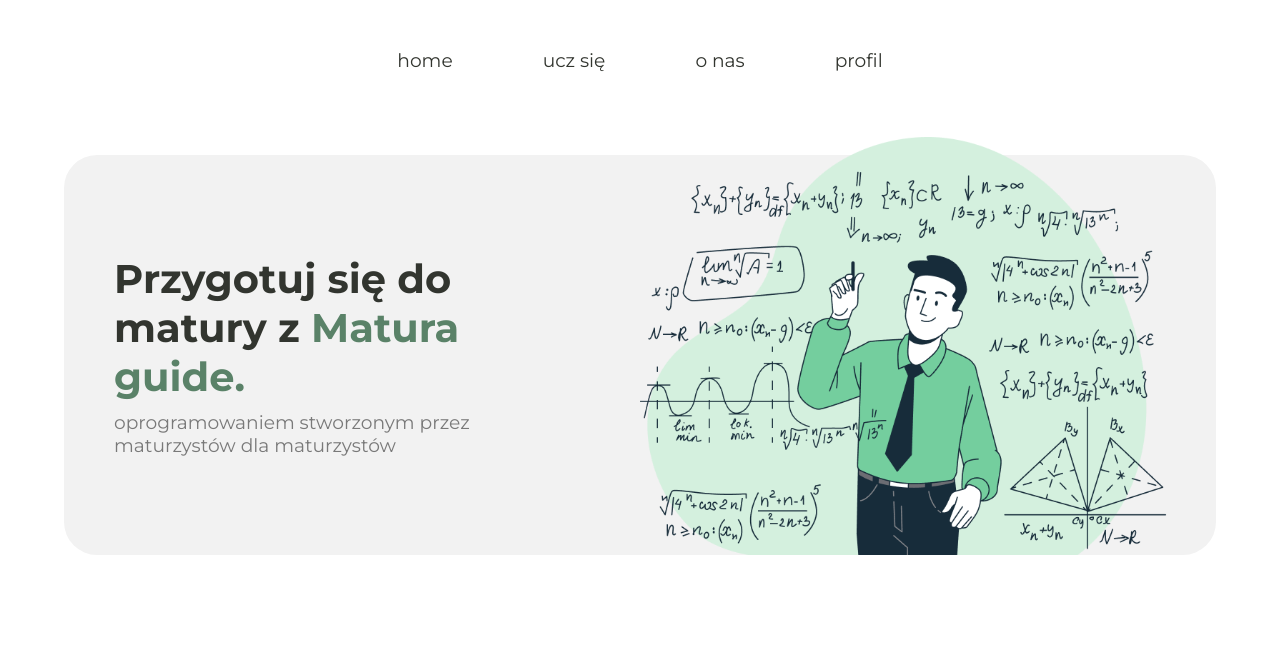
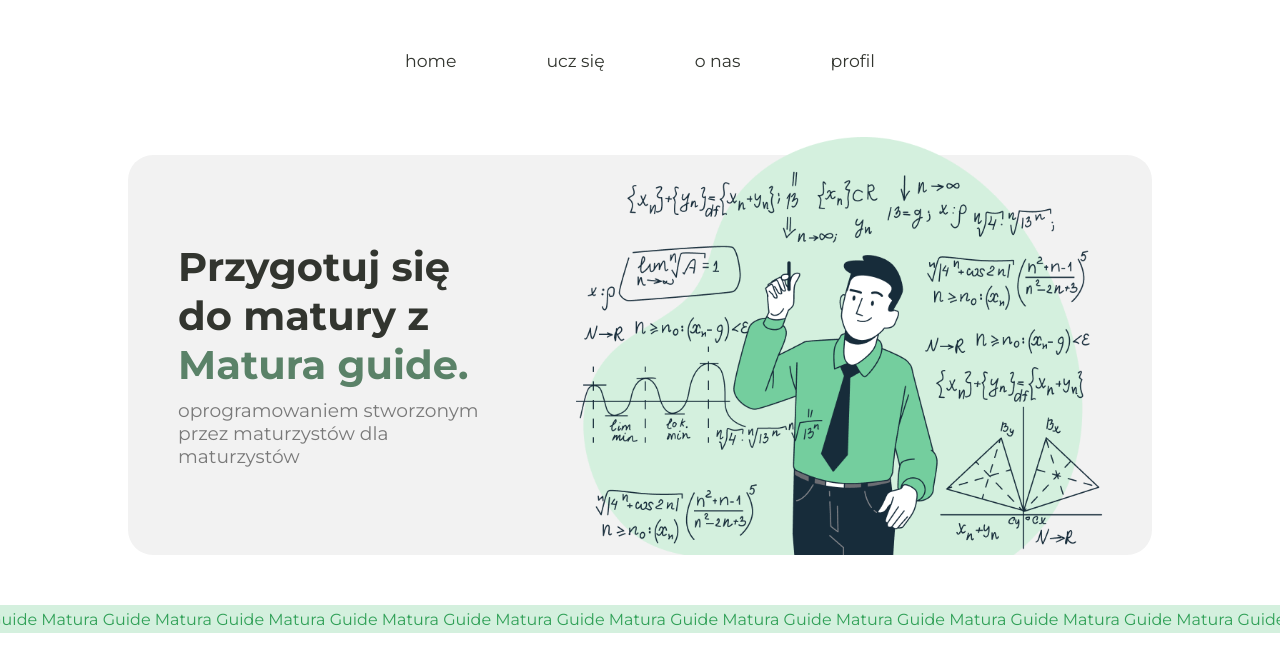
Before and after one commit to Jeboczek/maturaguide-web, a Django app: page / in a window 1280 px wide. Shown: the top 672 px of the page. Run offline with Django 3.2, Linux system fonts and the light colour scheme; style sheets or scripts are compiled from the project's sources.

Commit message:
Improve style

```diff
--- a/homepage/templates/home.html
+++ b/homepage/templates/home.html
@@ -3,7 +3,7 @@
 {% block content %}
 <header>
     <div id="left-header-panel">
-        <h1>Przygotuj się do matury z <span id="maincolor">Matura guide.</span></h1>
+        <h1>Przygotuj się<br> do matury z <br><span id="maincolor">Matura guide.</span></h1>
         <p>
             oprogramowaniem stworzonym przez maturzystów dla maturzystów️
         </p>
@@ -12,4 +12,15 @@
         <img src="/static/img/teacher.png" alt="Teacher image">
     </div>
 </header>
+<div class="m-scroll">
+    <div class="m-scroll__title">
+      <div>
+        <h1>
+          {% for x in range %}
+          Matura Guide
+          {% endfor %}
+        </h1>
+      </div>
+    </div>
+  </div>
 {% endblock content %}
--- a/homepage/views.py
+++ b/homepage/views.py
@@ -5,4 +5,7 @@
 
 class HomePageView:
     def show_home_view(request : WSGIRequest):
-        return render(request, "home.html")
+        context = {
+            "range": range(50)
+        }
+        return render(request, "home.html", context)
--- a/static/style/src/_header.scss
+++ b/static/style/src/_header.scss
@@ -12,6 +12,7 @@
     background-color: $headerBgColor;
     margin: auto;
     margin-top: 35px;
+    margin-bottom: 50px;
 
     display: flex;
     flex-direction: row;
@@ -60,7 +61,13 @@
     }
 }
 
-@media screen and (max-width: 1100px){
+@media screen and (max-width: 1400px){
+    header{
+        width: 80%;
+    }
+}
+
+@media screen and (max-width: 1150px){
     header{
         width: 98%;
 
--- /dev/null
+++ b/static/style/src/_infscroll.scss
@@ -0,0 +1,49 @@
+.m-scroll {
+    margin-top: 50px;
+    display: flex;
+    position: relative;
+    width: 100vw;
+    height: 28px;
+    margin: auto;
+    background-color: $mainColorLighter;
+    overflow: hidden;
+    z-index: 1;
+
+      &__title {
+      display: flex;
+      position: absolute;
+      top: 0;
+      left: 0;
+      align-items: center;
+      justify-content: flex-start;
+      width: 100%;
+      height: 100%;
+      white-space: nowrap;
+      transform: scale(2);
+      transition: all 1s ease;
+      & > div {
+        display: flex;
+        animation: scrollText 33s infinite linear;
+      }
+      h1 {
+        margin: 0;
+        font-size: 8px;
+        color: $scrollBarText;
+        font-weight: normal;
+        transition: all 2s ease;
+        }
+        a {
+          text-decoration:none;
+          color:white;
+          }
+        a:hover{
+          -webkit-text-stroke: 1px white;
+          color: transparent;
+        }
+    }
+  }
+
+  @keyframes scrollText {
+    from   { transform: translateX(0%); }
+    to { transform: translateX(-50%); }
+  }
--- a/static/style/src/_mixins.scss
+++ b/static/style/src/_mixins.scss
@@ -1,3 +1,3 @@
 @mixin rounded-element {
-    border-radius: 33px;
+    border-radius: 25px;
 }
--- a/static/style/src/_navbar.scss
+++ b/static/style/src/_navbar.scss
@@ -14,7 +14,7 @@
         color: $headerColor;
         margin: 0px 35px;
         padding: 5px 10px;
-        font-size: 14pt;
+        font-size: 13pt;
 
         &#active{
             color: $mainColor;
--- a/static/style/src/_variables.scss
+++ b/static/style/src/_variables.scss
@@ -6,3 +6,5 @@
 $headerBgColor: darken($bgColor, 5%);
 $fontColor: #797979;
 $HColor: #32352F;
+
+$scrollBarText: #30A057;
--- a/static/style/style.scss
+++ b/static/style/style.scss
@@ -4,6 +4,7 @@
 @import 'src/mixins';
 @import 'src/navbar';
 @import 'src/header';
+@import 'src/infscroll';
 
 *{
     font-family: $fontFamily;
```
